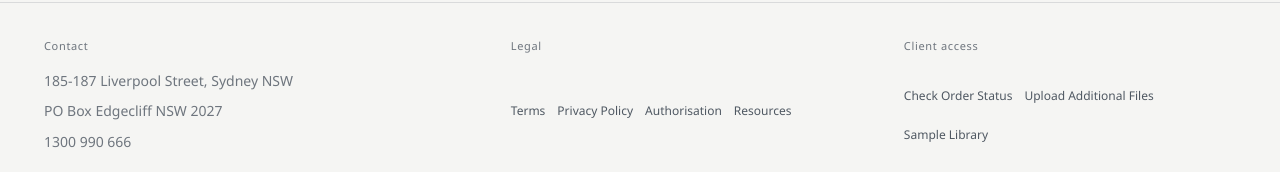
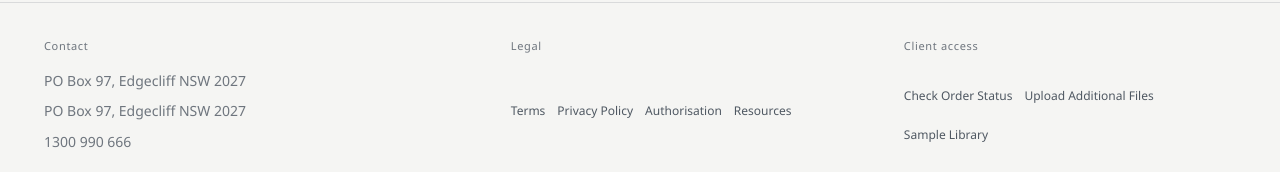
Before and after one commit to eliteglobalsolutions/EGS-certification, a Next.js app: page /en in a window 1280 px wide. Shown: the part 5841-6013 px from the top of the page. Built offline with nearby package versions, Linux system fonts and the light colour scheme; no server answers.

Commit message:
chore(address): update company mailing address to PO Box 97 Edgecliff NSW 2027

```diff
--- a/app/[locale]/order/new/page.tsx
+++ b/app/[locale]/order/new/page.tsx
@@ -196,7 +196,7 @@ export default function NewOrderPage() {
   }
 
   function applyEdgecliffPoBox() {
-    setAddressLine1('PO Box, Edgecliff NSW 2027');
+    setAddressLine1('PO Box 97, Edgecliff NSW 2027');
     setAddressLine2('');
     setCity('Edgecliff');
     setStateProvince('NSW');
--- a/app/[locale]/page.tsx
+++ b/app/[locale]/page.tsx
@@ -73,10 +73,11 @@ export default async function HomePage({ params }: { params: Promise<{ locale: s
     telephone: '1300 990 666',
     address: {
       '@type': 'PostalAddress',
-      streetAddress: '185-187 Liverpool Street',
-      addressLocality: 'Sydney',
+      postOfficeBoxNumber: 'PO Box 97',
+      streetAddress: 'PO Box 97',
+      addressLocality: 'Edgecliff',
       addressRegion: 'NSW',
-      postalCode: '2000',
+      postalCode: '2027',
       addressCountry: 'AU',
     },
     areaServed: 'Worldwide',
--- a/lib/company.ts
+++ b/lib/company.ts
@@ -1,4 +1,4 @@
 export const COMPANY_LEGAL_NAME = 'ELITE GLOBAL SOLUTIONS PTY LTD';
 export const COMPANY_ABN = '98 679 782 284';
-export const COMPANY_ADDRESS = '185-187 Liverpool Street, Sydney NSW 2000, Australia';
+export const COMPANY_ADDRESS = 'PO Box 97, Edgecliff NSW 2027, Australia';
 export const COMPANY_EMAIL = 'info@eliteglobalsolutions.co';
--- a/lib/i18n/dictionaries.ts
+++ b/lib/i18n/dictionaries.ts
@@ -455,8 +455,8 @@ export const copy = {
         legalTitle: 'Legal',
         clientAccessTitle: 'Client access',
         emailLabel: 'Email',
-        address: '185-187 Liverpool Street, Sydney NSW',
-        poBox: 'PO Box Edgecliff NSW 2027',
+        address: 'PO Box 97, Edgecliff NSW 2027',
+        poBox: 'PO Box 97, Edgecliff NSW 2027',
         phone: '1300 990 666',
         descriptor: 'Global cross-border document coordination from Sydney HQ.',
         roleDisclosure:
@@ -507,7 +507,7 @@ export const copy = {
       complianceBody:
         'ELITE GLOBAL SOLUTIONS PTY LTD is an independent document processing service provider. We coordinate submissions and communication while final outcomes remain under competent authorities.',
       footer: {
-        address: 'Address: 185-187 Liverpool Street, Sydney NSW',
+        address: 'Address: PO Box 97, Edgecliff NSW 2027',
         phone: 'Phone: 1300 990 666',
         hours: 'Business Hours: Mon-Fri 09:00-17:30',
         email: 'Email: info@eliteglobalsolutions.co',
@@ -701,7 +701,7 @@ export const copy = {
         ],
         shippingCountryCommonTitle: 'Supported shipping countries/regions',
         shippingCountrySearchHint: 'Search supported shipping country/region',
-        poBoxEdgecliff: 'Use PO Box Edgecliff NSW 2027',
+        poBoxEdgecliff: 'Use PO Box 97, Edgecliff NSW 2027',
         documentTypes: [
           'Certificates',
           'Letter',
@@ -1328,8 +1328,8 @@ export const copy = {
         legalTitle: '法律文件',
         clientAccessTitle: '客户入口',
         emailLabel: '邮箱',
-        address: '185-187 Liverpool Street, Sydney NSW',
-        poBox: 'PO Box Edgecliff NSW 2027',
+        address: 'PO Box 97, Edgecliff NSW 2027',
+        poBox: 'PO Box 97, Edgecliff NSW 2027',
         phone: '1300 990 666',
         descriptor: '由悉尼总部协调的全球跨境文件流程。',
         roleDisclosure: 'EGS 为私营流程协调服务机构，并非公证人、政府机关、使馆或签发机构。',
@@ -1376,7 +1376,7 @@ export const copy = {
       complianceTitle: '合规声明',
       complianceBody: 'ELITE GLOBAL SOLUTIONS PTY LTD 为独立文件流程服务机构，负责流程协调与递交流转，最终结果以相关主管机构处理为准。',
       footer: {
-        address: '地址：185-187 Liverpool Street, Sydney NSW',
+        address: '地址：PO Box 97, Edgecliff NSW 2027',
         phone: '电话：1300 990 666',
         hours: '工作时间：周一至周五 09:00-17:30',
         email: '邮箱：info@eliteglobalsolutions.co',
@@ -1567,7 +1567,7 @@ export const copy = {
         ],
         shippingCountryCommonTitle: '支持邮寄国家/地区',
         shippingCountrySearchHint: '搜索支持的邮寄国家/地区',
-        poBoxEdgecliff: '使用 PO Box Edgecliff NSW 2027',
+        poBoxEdgecliff: '使用 PO Box 97, Edgecliff NSW 2027',
         documentTypes: [
           '证书类（Certificates）',
           '信函类（Letter）',
--- a/lib/legal-documents.ts
+++ b/lib/legal-documents.ts
@@ -355,7 +355,7 @@ Contact Details
 
 ELITE GLOBAL SOLUTIONS PTY LTD
 ACN 679 782 284
-Address: 185-187 Liverpool Street, Sydney NSW 2000, Australia
+Address: PO Box 97, Edgecliff NSW 2027, Australia
 Email: info@eliteglobalsolutions.co
 Phone: 1300 990 666
 
```
